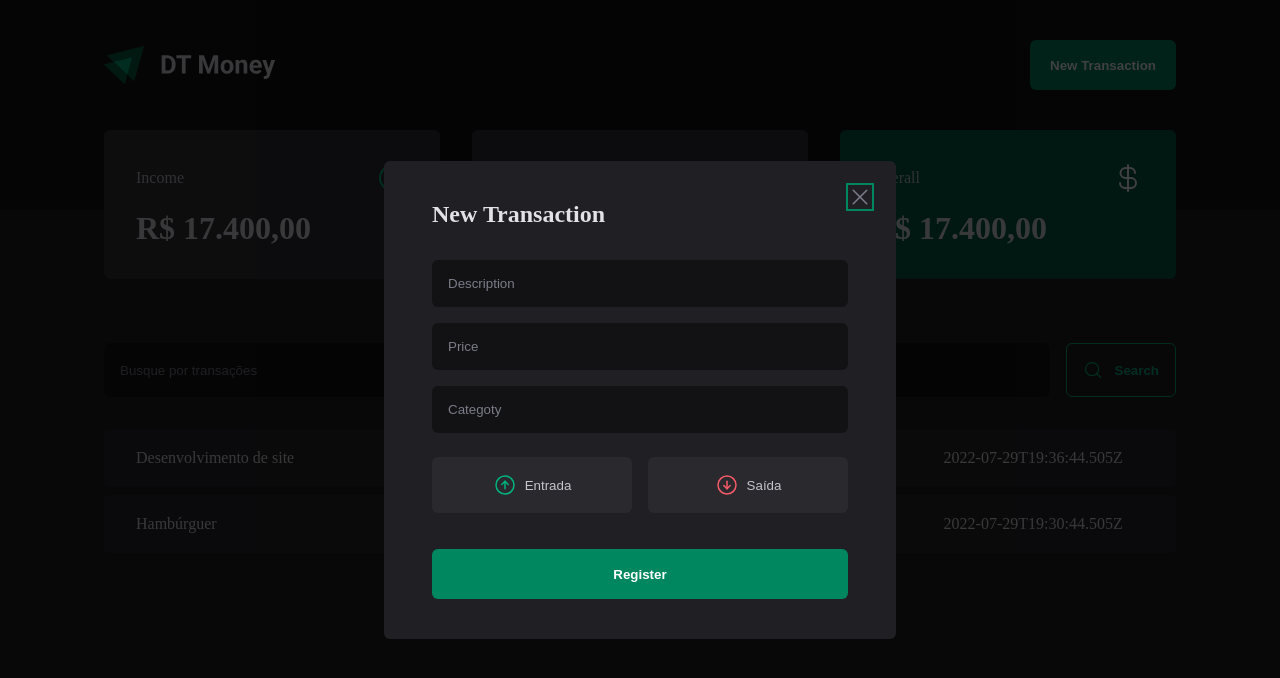
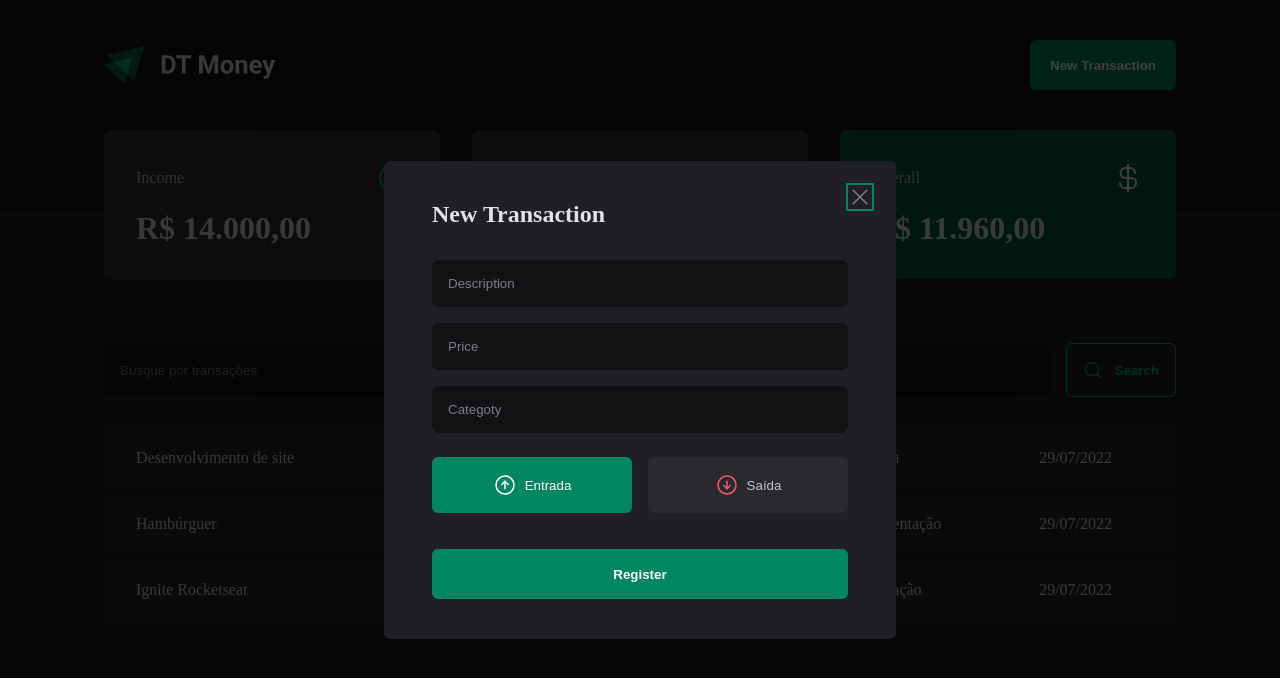
Before and after one commit to Lucwss/Dt-Money-Ignite, a React (Vite) app: page / in a window 1280 px wide. Both pictures are taken after a click on the button "New Transaction". Shown: the top 678 px of the page. Built offline with nearby package versions, Linux system fonts and the light colour scheme; data requests are answered from the project's data file.

Commit message:
feat: 🎸 transaction provider, summary

```diff
--- a/package.json
+++ b/package.json
@@ -11,12 +11,15 @@
     "preview": "vite preview"
   },
   "dependencies": {
+    "@hookform/resolvers": "^3.9.0",
     "@radix-ui/react-dialog": "^1.1.1",
     "@radix-ui/react-radio-group": "^1.2.0",
     "phosphor-react": "^1.4.1",
     "react": "^18.3.1",
     "react-dom": "^18.3.1",
-    "styled-components": "^6.1.12"
+    "react-hook-form": "^7.52.2",
+    "styled-components": "^6.1.12",
+    "zod": "^3.23.8"
   },
   "devDependencies": {
     "@types/react": "^18.3.3",
--- a/server.json
+++ b/server.json
@@ -15,6 +15,14 @@
       "category": "Alimentação",
       "price": 60,
       "createdAt": "2022-07-29T19:30:44.505Z"
+    },
+    {
+      "id": 3,
+      "description": "Ignite Rocketseat",
+      "type": "outcome",
+      "category": "Educação",
+      "price": 1980,
+      "createdAt": "2022-07-29T19:24:44.505Z"
     }
   ]
 }
--- a/src/App.tsx
+++ b/src/App.tsx
@@ -2,13 +2,16 @@ import { ThemeProvider } from "styled-components";
 import { defaultTheme } from "./styles/themes/default";
 import { GlobalStyle } from "./styles/global";
 import { Transactions } from "./pages/Transactions";
+import { TransactionsProvider } from "./contexts/TransactionContexts";
 
 export function App() {
 
   return (
     <ThemeProvider theme={defaultTheme}>
       <GlobalStyle />
-      <Transactions/>
+      <TransactionsProvider>
+        <Transactions />
+      </TransactionsProvider>
     </ThemeProvider>
   )
 }
--- a/src/components/NewTransactionModal/index.tsx
+++ b/src/components/NewTransactionModal/index.tsx
@@ -1,8 +1,39 @@
 import * as Dialog from '@radix-ui/react-dialog';
+import { zodResolver } from '@hookform/resolvers/zod';
 import { ArrowCircleDown, ArrowCircleUp, X } from "phosphor-react";
 import { CloseButton, Content, Overlay, TransactionType, TransactionTypeButton } from './styles';
+import { Controller, useForm } from 'react-hook-form';
+import * as z from 'zod';
+
+const newTransactionFormSchema = z.object({
+  description: z.string(),
+  price: z.number(),
+  category: z.string(),
+  type: z.enum(['income', 'outcome']),
+});
+
+type NewTransactionFormInputs = z.infer<typeof newTransactionFormSchema>;
 
 export function NewTransactionModal() {
+
+  const {
+    control,
+    register,
+    handleSubmit,
+    formState: { isSubmitting }
+  } = useForm<NewTransactionFormInputs>({
+    resolver: zodResolver(newTransactionFormSchema),
+    defaultValues: {
+      type: 'income'
+    }
+  })
+
+  async function handleCreateNewTransaction(data: NewTransactionFormInputs) {
+    await new Promise(resolve => setTimeout(resolve, 2000))
+
+    console.log(data);
+  }
+
   return (
     <Dialog.Portal>
       <Overlay />
@@ -13,12 +44,34 @@ export function NewTransactionModal() {
           <X size={24} />
         </CloseButton>
 
-        <form>
-          <input type="text" placeholder="Description" required />
-          <input type="number" placeholder="Price" required />
-          <input type="text" placeholder="Categoty" required />
+        <form onSubmit={handleSubmit(handleCreateNewTransaction)}>
+          <input
+            type="text"
+            placeholder="Description"
+            required
+            {...register('description')}
+          />
 
-          <TransactionType>
+          <input
+            type="number"
+            placeholder="Price"
+            required
+            {...register('price', { valueAsNumber: true })}
+          />
+
+          <input
+            type="text"
+            placeholder="Categoty"
+            required
+            {...register('category')}
+          />
+
+          <Controller
+            control={control}
+            name='type'
+            render={({field}) => {
+              return (
+                <TransactionType onValueChange={field.onChange} value={field.value}>
                   <TransactionTypeButton variant='income' value='income'>
                     <ArrowCircleUp size={24} />
                     Entrada
@@ -28,8 +81,12 @@ export function NewTransactionModal() {
                     Saída
                   </TransactionTypeButton>
                 </TransactionType>
+              )
+            }}
 
-          <button type="submit">
+          />
+
+          <button type="submit" disabled={isSubmitting}>
             Register
           </button>
         </form>
--- a/src/components/NewTransactionModal/styles.ts
+++ b/src/components/NewTransactionModal/styles.ts
@@ -49,7 +49,13 @@ export const Content = styled(Dialog.Content)`
       border-radius: 6px;
       margin-top: 1.25rem;
       cursor: pointer;
-      &:hover {
+
+      &:disabled {
+        opacity: 0.6;
+        cursor: not-allowed;
+      }
+
+      &:not(:disabled):hover {
         background: ${(props) => props.theme["green-700"]};
         transition: background-color 0.2s;
       }
--- a/src/components/Summary/index.tsx
+++ b/src/components/Summary/index.tsx
@@ -1,6 +1,11 @@
 import { SummaryCard, SummaryContainer } from "./styles";
 import { ArrowCircleDown, ArrowCircleUp, CurrencyDollar } from "phosphor-react";
+import { priceFormatter } from "../../utils/formatter";
+import { useSummary } from "../../hooks/useSummary";
 export function Summary() {
+
+  const summary = useSummary()
+
   return (
     <SummaryContainer>
       <SummaryCard>
@@ -9,7 +14,7 @@ export function Summary() {
           <ArrowCircleUp size={32} color="#00b37e" />
         </header>
 
-        <strong>R$ 17.400,00</strong>
+        <strong>{priceFormatter.format(summary.income)}</strong>
       </SummaryCard>
       <SummaryCard>
         <header>
@@ -17,7 +22,7 @@ export function Summary() {
           <ArrowCircleDown size={32} color="#f75a68" />
         </header>
 
-        <strong>R$ 17.400,00</strong>
+        <strong>{priceFormatter.format(summary.outcome)}</strong>
       </SummaryCard>
       <SummaryCard variant="green">
         <header>
@@ -25,7 +30,7 @@ export function Summary() {
           <CurrencyDollar size={32} color="#fff" />
         </header>
 
-        <strong>R$ 17.400,00</strong>
+        <strong>{priceFormatter.format(summary.total)}</strong>
       </SummaryCard>
     </SummaryContainer>
   )
--- /dev/null
+++ b/src/contexts/TransactionContexts.tsx
@@ -0,0 +1,42 @@
+
+import { createContext, ReactNode, useEffect, useState } from 'react';
+
+interface Transaction {
+  id: number;
+  description: string;
+  type: 'income' | 'outcome';
+  price: number;
+  category: string;
+  createdAt: string;
+}
+
+interface TransactionContextType {
+  transactions: Transaction[];
+}
+
+interface TransactionsProviderProps {
+  children: ReactNode
+}
+
+export const TransactionsContext = createContext({} as TransactionContextType);
+
+export function TransactionsProvider({ children }: TransactionsProviderProps) {
+  const [transactions, setTransactions] = useState<Transaction[]>([]);
+
+  async function loadTransactions() {
+    const response = await fetch('http://localhost:3333/transactions')
+    const data = await response.json()
+
+    setTransactions(data)
+  }
+
+  useEffect(() => {
+    loadTransactions()
+  }, []);
+
+  return (
+    <TransactionsContext.Provider value={{ transactions }}>
+      {children}
+    </TransactionsContext.Provider>
+  );
+}
--- /dev/null
+++ b/src/hooks/useSummary.ts
@@ -0,0 +1,27 @@
+import { useContext } from "react";
+import { TransactionsContext } from "../contexts/TransactionContexts";
+
+export function useSummary() {
+  const { transactions } = useContext(TransactionsContext);
+
+  const summary = transactions.reduce(
+    (acc, transaction) => {
+      if (transaction.type == "income") {
+        acc.income += transaction.price;
+        acc.total += transaction.price;
+      } else {
+        acc.outcome += transaction.price;
+        acc.total -= transaction.price;
+      }
+
+      return acc;
+    },
+    {
+      income: 0,
+      outcome: 0,
+      total: 0,
+    }
+  );
+
+  return summary;
+}
--- a/src/pages/Transactions/components/SearchBar/index.tsx
+++ b/src/pages/Transactions/components/SearchBar/index.tsx
@@ -1,11 +1,37 @@
 import { MagnifyingGlass } from "phosphor-react";
+import { useForm } from 'react-hook-form';
 import { SearchFormContainer } from "./styles";
+import * as z from 'zod';
+import { zodResolver } from '@hookform/resolvers/zod';
+
+const searchFormSchema = z.object({
+  query: z.string(),
+});
+
+type SearchFormInputs = z.infer<typeof searchFormSchema>;
+
+
 
 export function SearchForm() {
+
+  const {
+    register,
+    handleSubmit,
+    formState: { isSubmitting },
+  } = useForm<SearchFormInputs>({
+    resolver: zodResolver(searchFormSchema),
+  });
+
+  async function handleSearchTransactions(data: SearchFormInputs) {
+    await new Promise(resolve => setTimeout(resolve, 2000));
+
+    console.log(data);
+  }
+
   return (
-    <SearchFormContainer>
-      <input type="text" placeholder="Busque por transações" />
-      <button type="submit">
+    <SearchFormContainer onSubmit={handleSubmit(handleSearchTransactions)}>
+      <input type="text" placeholder="Busque por transações" {...register('query')} />
+      <button type="submit" disabled={isSubmitting}>
         <MagnifyingGlass size={20} />
         Search
       </button>
--- a/src/pages/Transactions/components/SearchBar/styles.ts
+++ b/src/pages/Transactions/components/SearchBar/styles.ts
@@ -29,7 +29,14 @@ export const SearchFormContainer = styled.form`
     color: ${(props) => props.theme["green-300"]};
     font-weight: bold;
     border-radius: 6px;
-    &:hover {
+    cursor: pointer;
+
+    &:disabled {
+      opacity: 0.6;
+      cursor: not-allowed;
+    }
+
+    &:not(:disabled):hover {
       background: ${(props) => props.theme["green-500"]};
       border-color: ${(props) => props.theme["green-500"]};
       color: ${(props) => props.theme["white"]};
--- a/src/pages/Transactions/index.tsx
+++ b/src/pages/Transactions/index.tsx
@@ -1,33 +1,15 @@
-import { useEffect, useState } from "react";
 import { Header } from "../../components/Header";
 import { Summary } from "../../components/Summary";
 import { SearchForm } from "./components/SearchBar";
 import { PriceHighlight, TransactionContainer, TransactionsTable } from "./styles";
+import { useContext } from "react";
+import { TransactionsContext } from "../../contexts/TransactionContexts";
+import { dateFormatter, priceFormatter } from "../../utils/formatter";
 
-interface Transaction {
-  id: number;
-  description: string;
-  type: 'income' | 'outcome';
-  price: number;
-  category: string;
-  createdAt: string;
-}
 
 export function Transactions() {
 
-  const [transactions, setTransactions] = useState<Transaction[]>([]);
-
-  async function loadTransactions() {
-    const response = await fetch('http://localhost:3333/transactions')
-    const data = await response.json()
-
-    setTransactions(data)
-  }
-
-  useEffect(() => {
-    loadTransactions()
-  }, []);
-
+  const { transactions } = useContext(TransactionsContext)
 
   return (
     <div>
@@ -45,11 +27,12 @@ export function Transactions() {
                     <td width="50%">{transaction.description}</td>
                     <td>
                       <PriceHighlight variant={transaction.type}>
-                        {transaction.price}
+                        {transaction.type === 'outcome' && '- '}
+                        {priceFormatter.format(transaction.price)}
                       </PriceHighlight>
                     </td>
                     <td>{transaction.category}</td>
-                    <td>{transaction.createdAt}</td>
+                    <td>{dateFormatter.format(new Date(transaction.createdAt))}</td>
                   </tr>
                 )
               })
--- /dev/null
+++ b/src/utils/formatter.ts
@@ -0,0 +1,6 @@
+export const dateFormatter = new Intl.DateTimeFormat("pt-BR");
+
+export const priceFormatter = new Intl.NumberFormat("pt-BR", {
+  style: "currency",
+  currency: "BRL",
+});
```
Also changed, not shown: 1 other file (tests, documents, lock files or other folders). Lines whose indentation alone changed are shown as unchanged.
